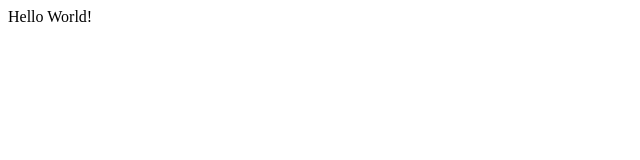
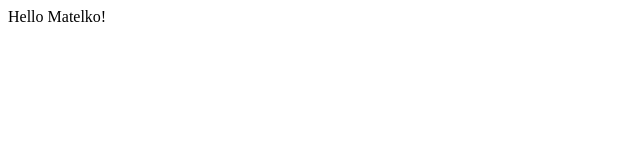
Before and after one commit to MatZie71/website, a plain HTML site: page index.html in a window 1280 px wide. Shown: the full height of the page, 0-640 px from the left. Drawn offline with Linux system fonts and the light colour scheme.

Commit message:
Added my name

```diff
--- a/index.html
+++ b/index.html
@@ -6,6 +6,6 @@
 <meta name="keywords" content="html tutorial template">
 </head>
 <body>
-Hello World!
+Hello Matelko!
 </body>
 </html>
```
